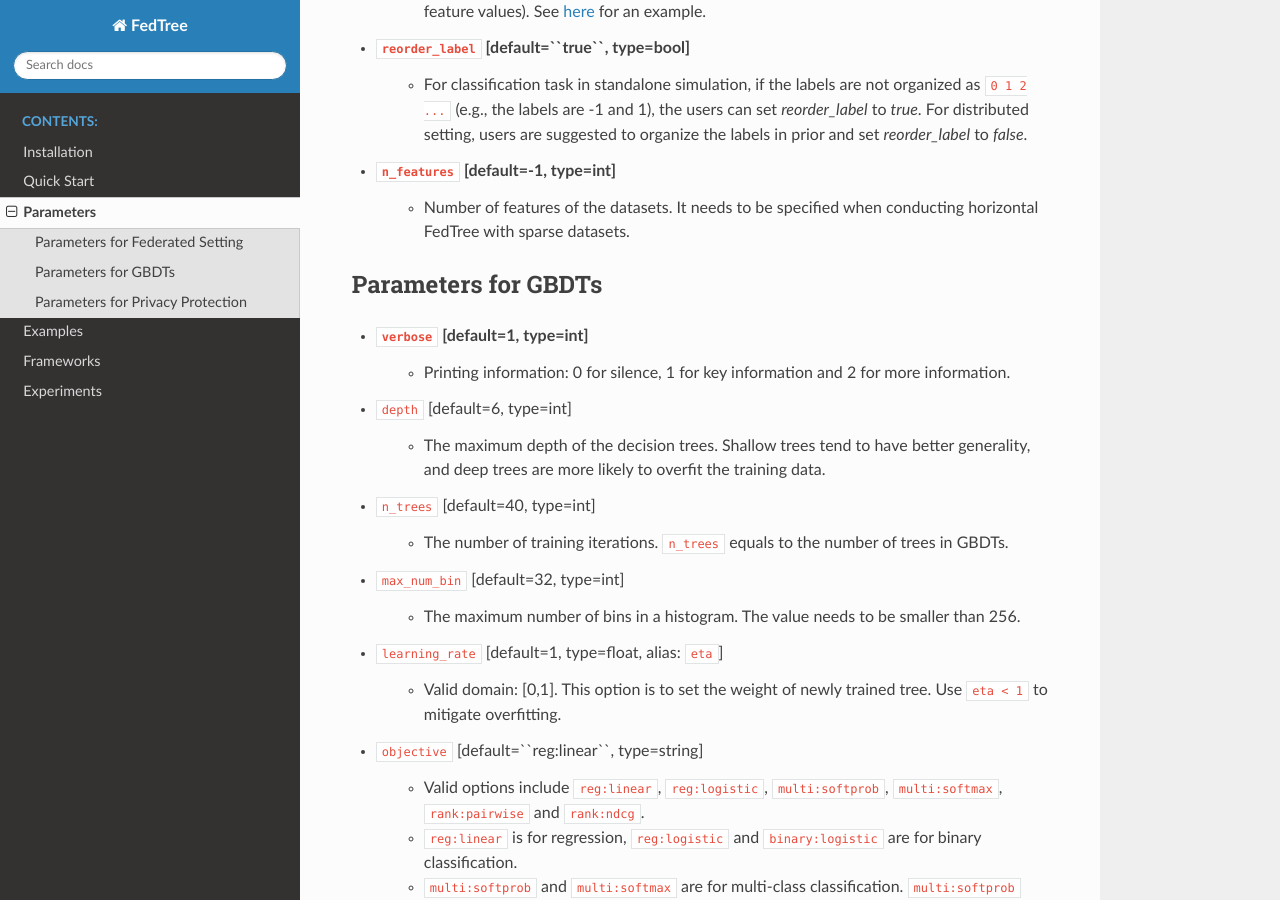
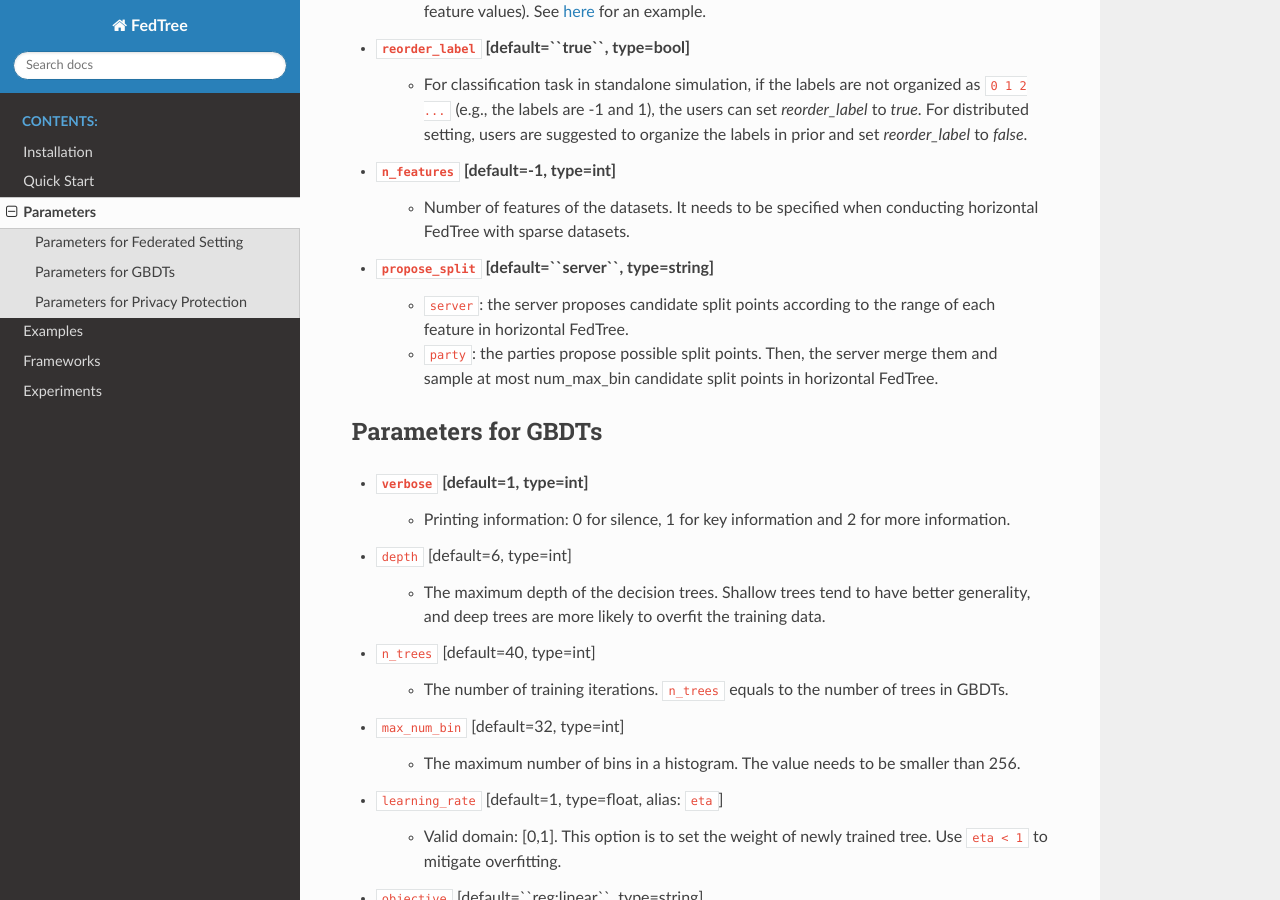
Before and after one commit to Xtra-Computing/FedTree, a Sphinx documentation site: the page built from docs/source/Parameters.rst, in a window 1280 px wide and 900 px high, scrolled down 1183 px. Built offline with Sphinx 7.4.7 and the Read the Docs theme 2.0.0, drawn with Linux system fonts in a browser that asks for light colours.

Commit message:
update docs

```diff
--- a/docs/source/Experiments.rst
+++ b/docs/source/Experiments.rst
@@ -15,7 +15,7 @@
 Effectiveness
 ^^^^^^^^^^^^^
 We first compare the accuracy of federated training and centralized training using `XGBoost <https://github.com/dmlc/xgboost>`_ and `ThunderGBM <https://github.com/Xtra-Computing/thundergbm>`_. The results are shown below.
-We report AUC for adult and RMSE for abalone. We can observe that the performance of FedTree is very close to ThunderGBM. Also, SA and HE do not affect the model performance.
+We report AUC for adult and RMSE for abalone. We can observe that the performance of FedTree is same as ThunderGBM. Also, SA and HE do not affect the model performance.
 
 +----------+---------+------------+--------------+-----------------+---------------+------------------+------------------+--------------------+
 | datasets | XGBoost | ThunderGBM | FedTree-Hori | FedTree-Hori+SA | FedTree-Verti | FedTree-Verti+HE | Homo-SecureBoost | Hetero-SecureBoost |
--- a/docs/source/Parameters.rst
+++ b/docs/source/Parameters.rst
@@ -45,6 +45,10 @@
 
 * ``n_features`` [default=-1, type=int]
     - Number of features of the datasets. It needs to be specified when conducting horizontal FedTree with sparse datasets.
+
+* ``propose_split`` [default=``server``, type=string]
+    - ``server``: the server proposes candidate split points according to the range of each feature in horizontal FedTree.
+    - ``party``: the parties propose possible split points. Then, the server merge them and sample at most num_max_bin candidate split points in horizontal FedTree.
 Parameters for GBDTs
 --------------------
 
```
